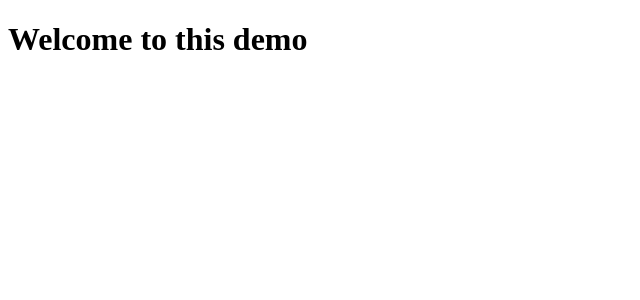
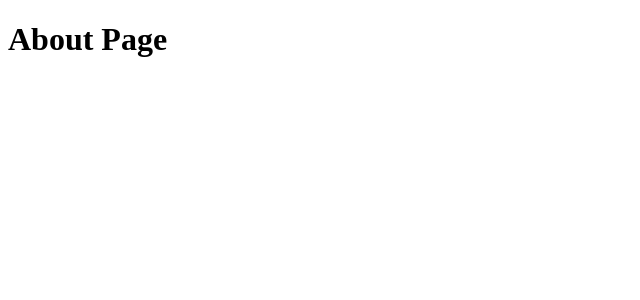
Before and after one commit to gbluv/nextjs-demo, a Next.js app: page /about in a window 1280 px wide. Shown: the top 300 px of the page, without its empty margins (0-640 px from the left). Built offline with nearby package versions, Linux system fonts and the light colour scheme.

Commit message:
adding other page

```diff
--- a/pages/about/index.js
+++ b/pages/about/index.js
@@ -1,5 +1,5 @@
 import React from 'react';
 
-export default () => <div>
-  <h1>Welcome to this demo </h1>
-</div>;
+const AboutComponent = () => <h1>About Page</h1>;
+
+export default AboutComponent;
--- /dev/null
+++ b/pages/other.js
@@ -0,0 +1,5 @@
+import React from 'react';
+
+const OtherComponent = () => <h1>Other Page</h1>;
+
+export default OtherComponent;
```
Also changed, not shown: 1 other file (tests, documents, lock files or other folders).
